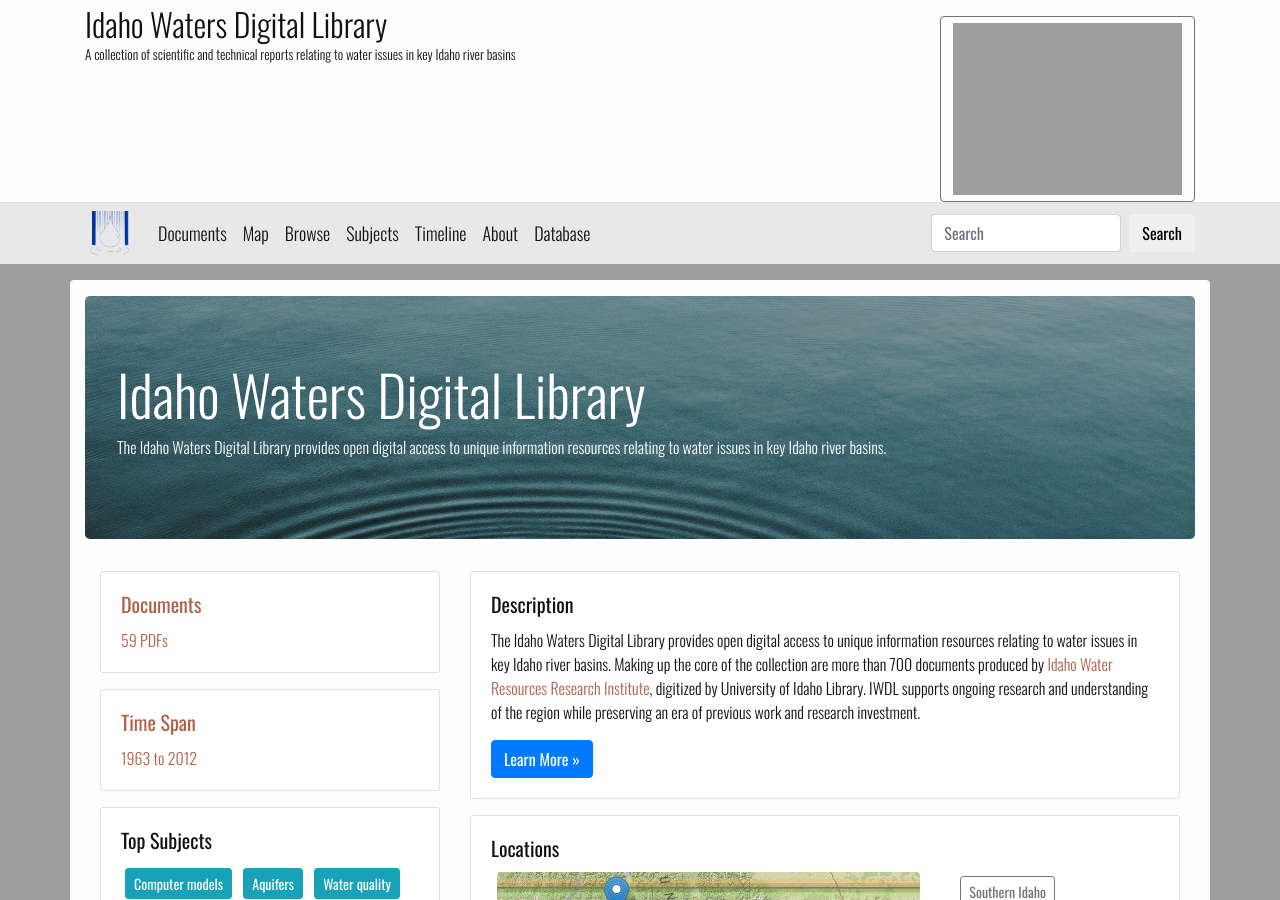
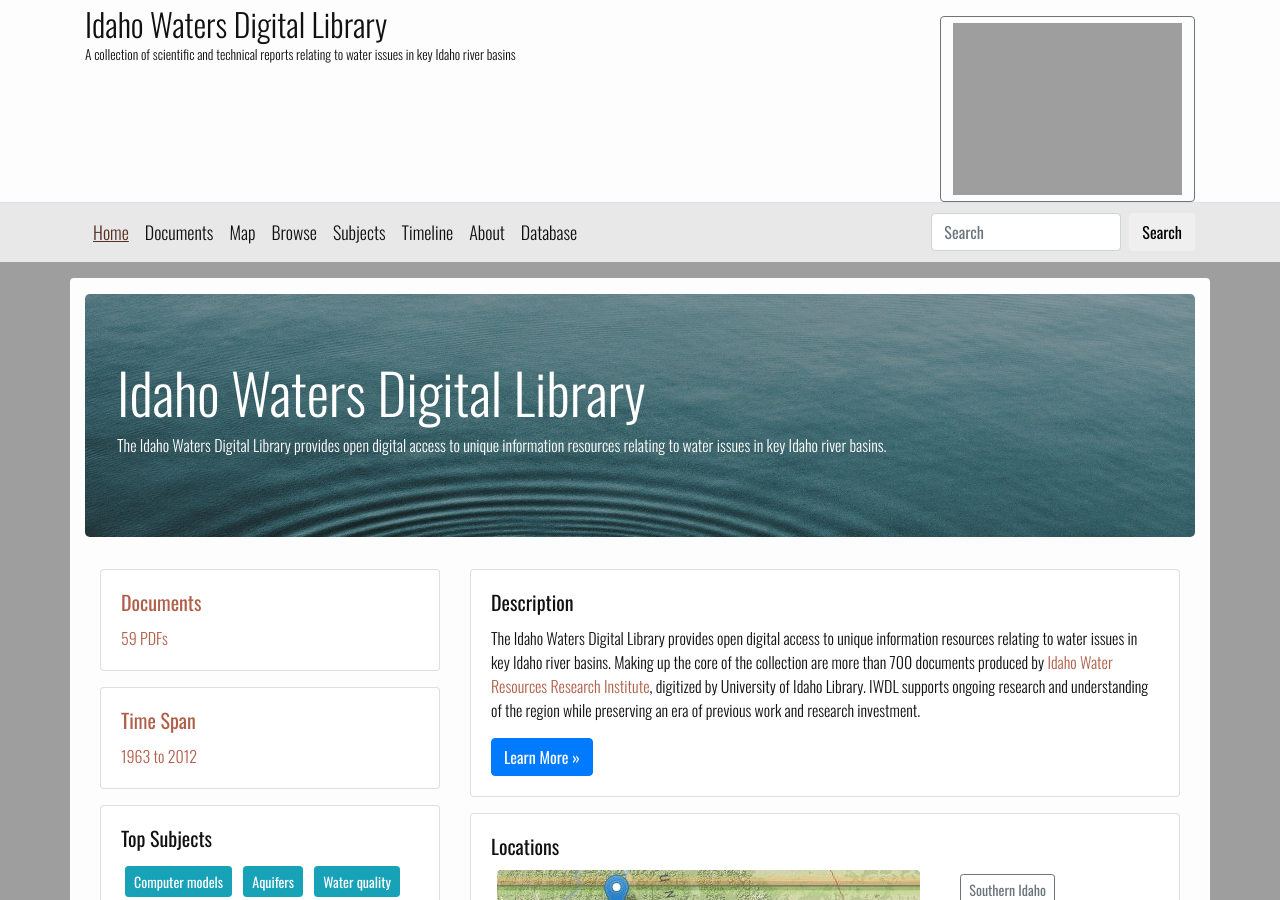
Before and after one commit to uidaholib/iwdl_source, a Jekyll site: the page built from index.html, in a window 1280 px wide and 900 px high. Built offline with Jekyll 4.4.1, drawn with Linux system fonts in a browser that asks for light colours.

Commit message:
remove icon from nav

```diff
--- a/_includes/collection-nav.html
+++ b/_includes/collection-nav.html
@@ -1,14 +1,14 @@
 <nav class="navbar navbar-expand-md navbar-light border-top">
     <div class="container">
-        <a class="navbar-brand {% if page.url == "/" %} active{% endif %} p-0" href="{{ "/" | relative_url }}">
-            <img src="{{ "/images/iwrri-logo2.png" | relative_url }}" class="img-fluid" style="max-height:45px;">
-            </a>
         <button class="navbar-toggler" type="button" data-toggle="collapse" data-target="#page-nav" aria-controls="page-nav" aria-expanded="false" aria-label="Toggle navigation">
             <span class="navbar-toggler-icon"></span>
         </button>
 
         <div class="collapse navbar-collapse" id="page-nav">
             <ul class="navbar-nav mr-auto">
+                <li class="nav-item {% if page.url == "/" %} active{% endif %}">
+                    <a class="nav-link" href="{{ "/" | absolute_url }}">Home</a>
+                </li>
                 <li class="nav-item {% if page.url == "/data/" or page.url contains "/docs/" %} active{% endif %}">
                     <a class="nav-link" href="{{ "/data/" | relative_url }}">Documents</a>
                 </li>
```
